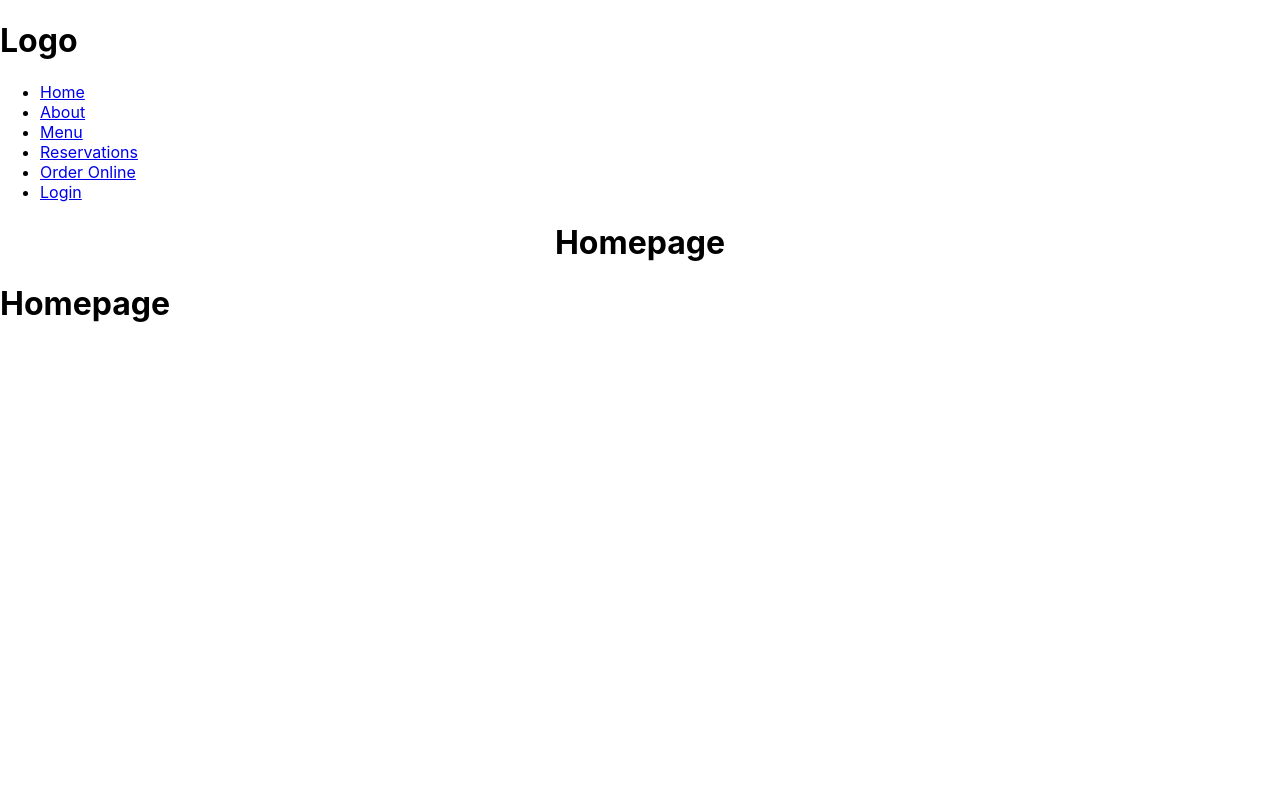
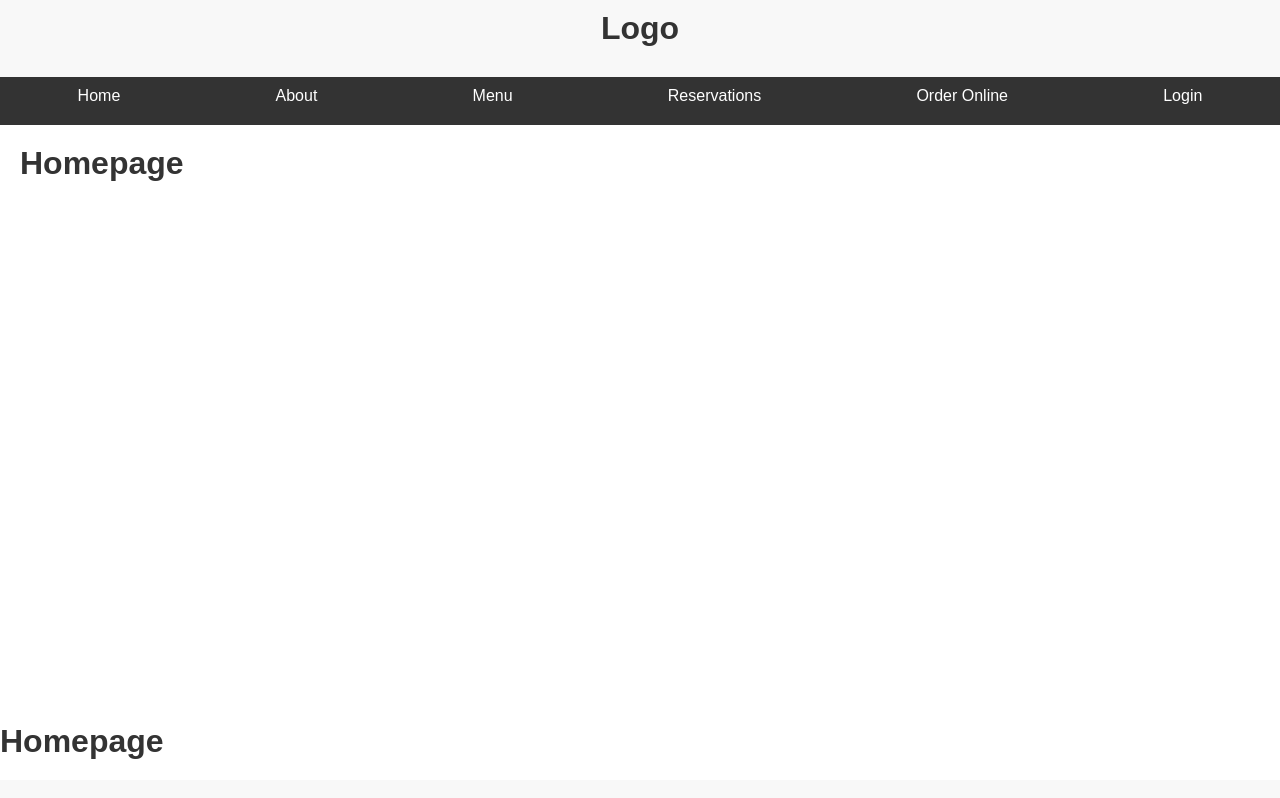
Before and after one commit to abreezy/coursera_meta_front_end, a React (Create React App) app in the folder little-lemon/: page / in a window 1280 px wide. Built offline with nearby package versions, Linux system fonts and the light colour scheme.

Commit message:
added CSS files for JS components

```diff
--- a/little-lemon/src/App.css
+++ b/little-lemon/src/App.css
@@ -1,38 +1,56 @@
-.App {
+body {
+  margin: 0;
+  padding: 0;
+  font-family: 'Arial', sans-serif;
+}
+
+/* Apply a flex container to the root div */
+div {
+  display: flex;
+  flex-direction: column;
+  min-height: 100vh; /* Ensure the container takes at least the full height of the viewport */
+}
+
+/* Style the header */
+header {
+  background-color: #f8f8f8;
+  padding: 10px;
   text-align: center;
 }
 
-.App-logo {
-  height: 40vmin;
-  pointer-events: none;
+/* Style the navigation */
+nav {
+  background-color: #333;
 }
 
-@media (prefers-reduced-motion: no-preference) {
-  .App-logo {
-    animation: App-logo-spin infinite 20s linear;
-  }
+ul {
+  list-style-type: none;
+  margin: 0;
+  padding: 0;
+  display: flex;
+  justify-content: space-around;
+  background-color: #333;
 }
 
-.App-header {
-  background-color: #282c34;
-  min-height: 100vh;
-  display: flex;
-  flex-direction: column;
-  align-items: center;
-  justify-content: center;
-  font-size: calc(10px + 2vmin);
-  color: white;
+li {
+  display: inline;
 }
 
-.App-link {
-  color: #61dafb;
+a {
+  color: white;
+  text-decoration: none;
+  padding: 10px;
 }
 
-@keyframes App-logo-spin {
-  from {
-    transform: rotate(0deg);
-  }
-  to {
-    transform: rotate(360deg);
-  }
+/* Style the main content */
+main {
+  flex: 1; /* Allow main content to grow to fill available space */
+  padding: 20px;
 }
+
+/* Style the footer */
+footer {
+  background-color: #f8f8f8;
+  padding: 10px;
+  text-align: center;
+}
--- /dev/null
+++ b/little-lemon/src/Footer.css
@@ -0,0 +1,9 @@
+/* Footer.css */
+
+footer {
+    background-color: #f8f8f8;
+    padding: 10px;
+    text-align: center;
+  }
+
+  /* Add additional styles for your footer content as needed */
--- /dev/null
+++ b/little-lemon/src/Header.css
@@ -0,0 +1,14 @@
+/* Header.css */
+
+header {
+    background-color: #f8f8f8;
+    padding: 10px;
+    text-align: center;
+  }
+
+  h1 {
+    color: #333;
+    margin: 0;
+  }
+
+  /* Add additional styles for your header content as needed */
--- /dev/null
+++ b/little-lemon/src/Main.css
@@ -0,0 +1,13 @@
+/* Main.css */
+
+main {
+    padding: 20px;
+  }
+
+  h1 {
+    font-size: 2em;
+    color: #333;
+    margin-bottom: 20px;
+  }
+
+  /* Add additional styles for your main content as needed */
--- /dev/null
+++ b/little-lemon/src/Nav.css
@@ -0,0 +1,44 @@
+/* Nav.css */
+
+
+nav {
+    background-color: #333;
+  }
+
+  ul {
+    list-style-type: none;
+    margin: 0;
+    padding: 0;
+    display: flex;
+    flex-wrap: wrap;
+    justify-content: space-around;
+    background-color: #333;
+  }
+
+  li {
+    display: inline;
+    margin-bottom: 10px;
+  }
+
+  a {
+    color: white;
+    text-decoration: none;
+    padding: 10px;
+    display: block;
+  }
+
+  a:hover {
+    background-color: #555;
+  }
+
+
+  @media screen and (max-width: 600px) {
+    ul {
+      flex-direction:row;
+      align-items: center;
+    }
+
+    li {
+      margin-bottom: 0;
+    }
+  }
--- a/little-lemon/src/footer.js
+++ b/little-lemon/src/footer.js
@@ -1,4 +1,6 @@
+// Footer.js
 import React from 'react';
+import './Footer.css';
 
 function Footer() {
   return (
--- a/little-lemon/src/header.js
+++ b/little-lemon/src/header.js
@@ -1,4 +1,6 @@
+// Header.js
 import React from 'react';
+import './Header.css';
 
 function Header() {
   return (
--- a/little-lemon/src/main.js
+++ b/little-lemon/src/main.js
@@ -1,8 +1,10 @@
+// Main.js
 import React from 'react';
+import './Main.css';
 
 function Main() {
   return (
-    <main className="App">
+    <main>
       <h1>Homepage</h1>
       {/* Your main content goes here */}
     </main>
--- a/little-lemon/src/nav.js
+++ b/little-lemon/src/nav.js
@@ -1,4 +1,6 @@
+// Nav.js
 import React from 'react';
+import './Nav.css';
 
 function Nav() {
   return (
```
